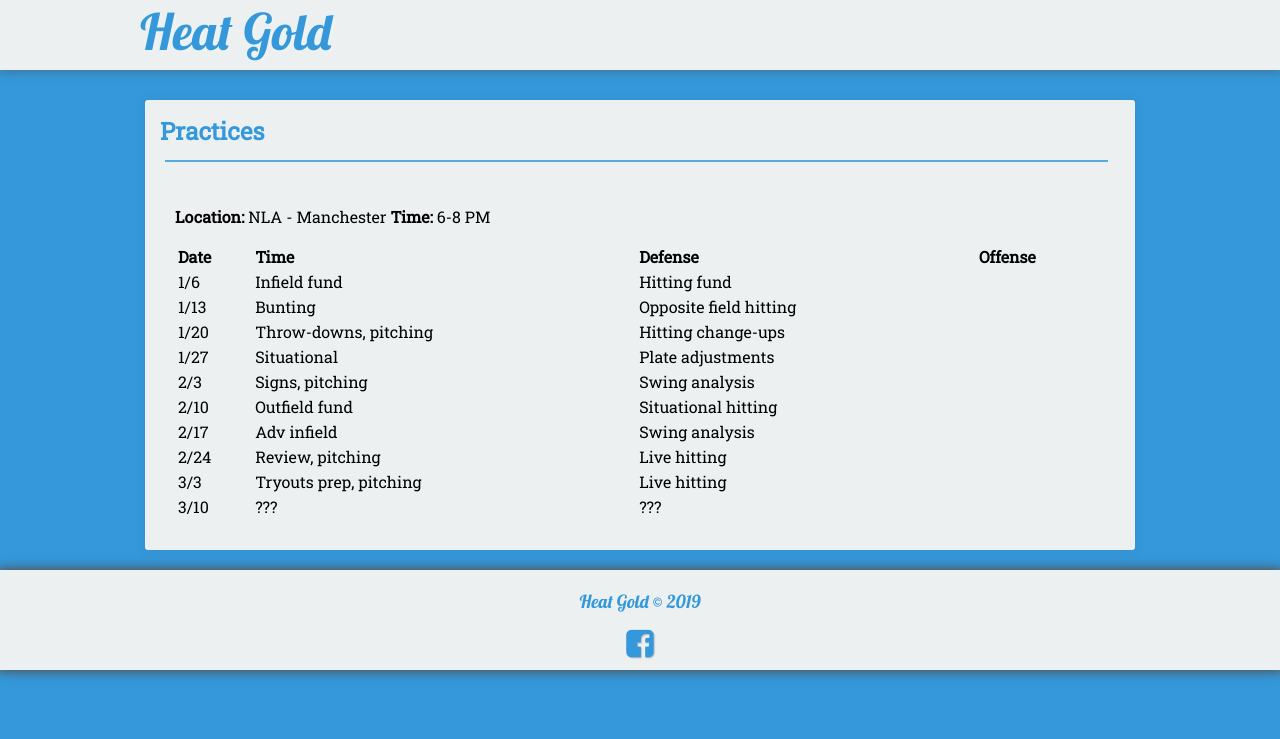
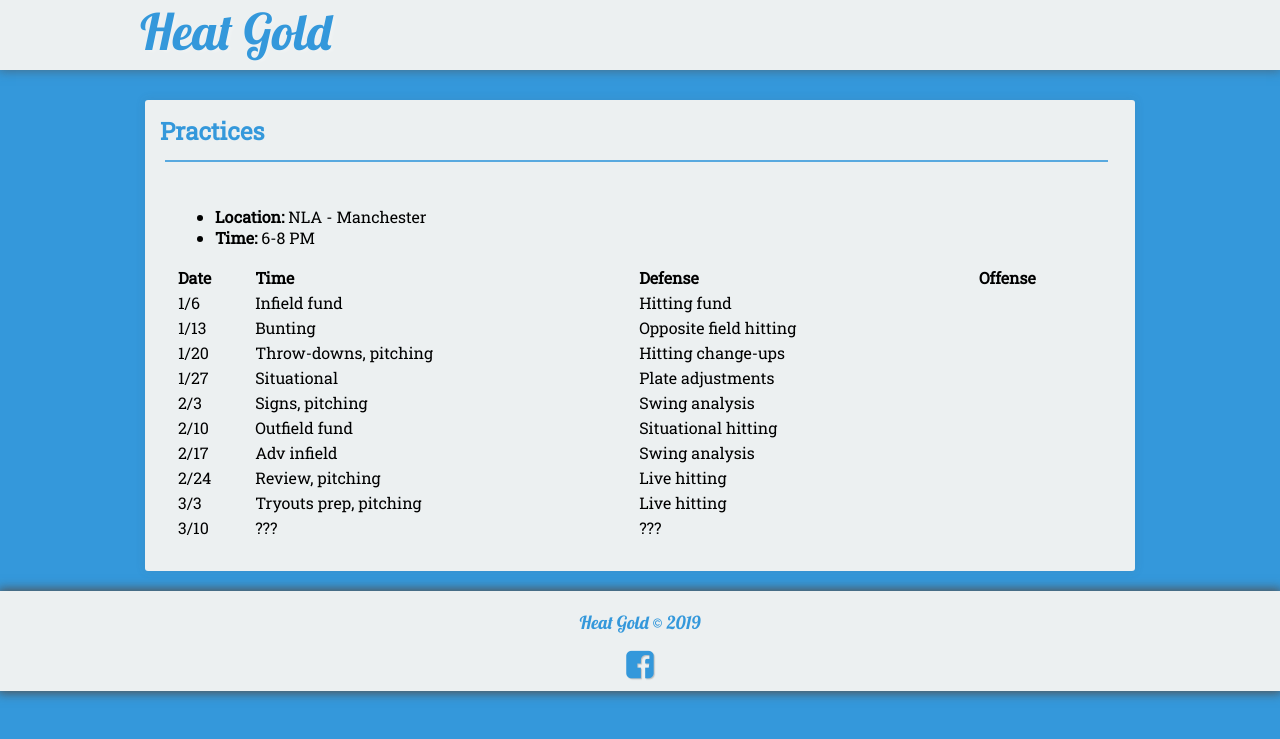
Before and after one commit to seanmerrow/ecf, a Jekyll site: the page built from _posts/2019-08-27-Practices.md, in a window 1280 px wide. Shown: the top 739 px of the page. Built offline with Jekyll 4.4.1, drawn with Linux system fonts in a browser that asks for light colours; nearby versions of some CDN libraries.

```diff
--- a/_posts/2019-08-27-Practices.md
+++ b/_posts/2019-08-27-Practices.md
@@ -4,8 +4,8 @@ title: Practices
 description: Practice Schedule
 excerpt: "Practice Schedule"
 ---
-**Location:** NLA - Manchester
-**Time:** 6-8 PM
+* **Location:** NLA - Manchester
+* **Time:** 6-8 PM
 
 | Date | Time     | Defense | Offense |
 |:---  |:---      |:---     |:---     |
```
